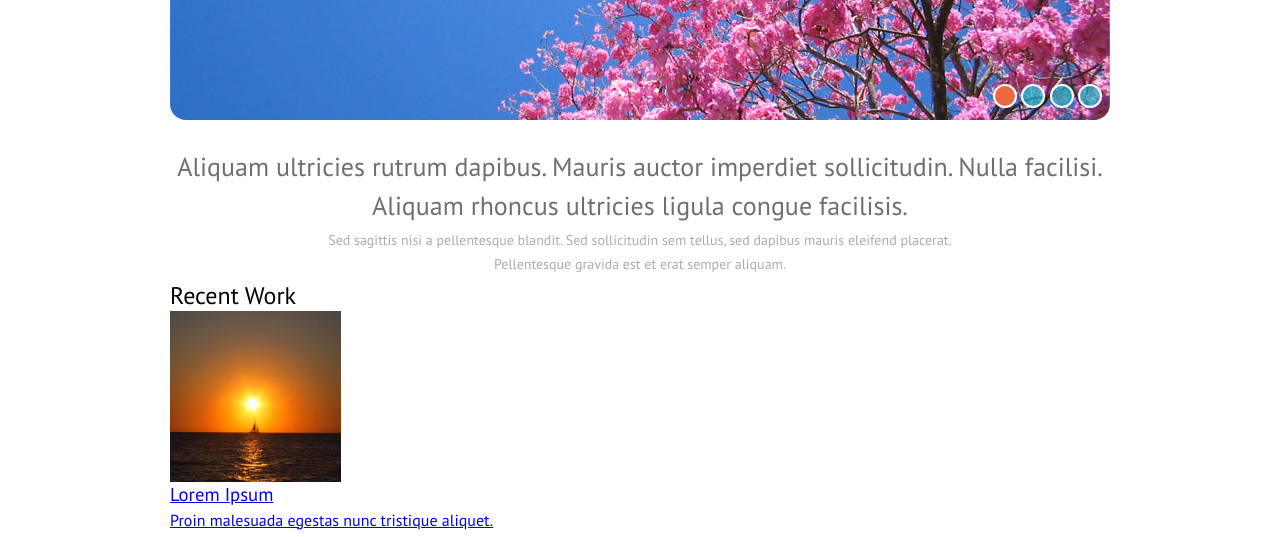
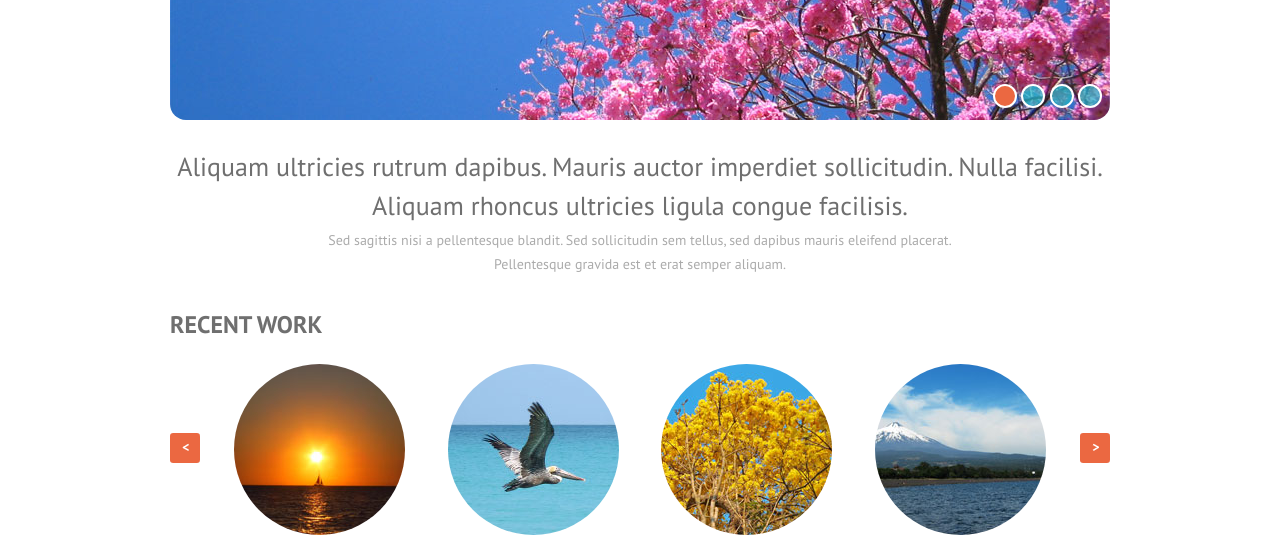
Before and after one commit to learnable-content/Building-a-website, a plain HTML site: page index.html in a window 1280 px wide. Shown: the part 422-959 px from the top of the page. Drawn offline with Linux system fonts and the light colour scheme.

Commit message:
Lesson 4.5 end files

```diff
--- a/css/styles.css
+++ b/css/styles.css
@@ -125,6 +125,18 @@ a:focus {
 
 /* content */
 
+section {
+	margin-bottom: 2em;
+}
+
+section > h2 {
+	text-transform: uppercase;
+	color: #6f6f6f;
+	font-weight: bold;
+	margin-bottom: 1em;
+	font-size: 1.5em; /* 24 / 16 */
+}
+
 	/* features */
 
 	.features {
@@ -210,6 +222,91 @@ a:focus {
 			font-size: 1.857142857142857em; /* 26 / 14 */
 			line-height: 1.5em;
 		}
+
+	/* recent work */
+
+	.work-list {
+		text-align: center;
+	}
+
+	.work-list li {
+		display: inline-block;
+		width: 10.6875em;
+		margin: 0 1.2em;
+		vertical-align: top;
+	}
+
+	.work-list a {
+		display: block;
+		text-decoration: none;
+		position: relative;
+	}
+
+	.work-list img {
+		border-radius: 6em;
+		display: block;
+		margin-bottom: 1em;
+	}
+
+	.work-list h3 {
+		text-transform: uppercase;
+		font-weight: bold;
+		color: #6e6e6e;
+		font-size: 1em;
+	}
+
+	.work-list p {
+		font-style: italic;
+		color: #ababab;
+		font-size: 0.875em;
+		line-height: 1.5em;
+	}
+
+	.work-list li:hover h3 {
+		color: #eb6841;
+	}
+
+	.work-list li:hover a:after {
+		content: " ";
+		background: rgba(235,104,65,0.5) url(../images/icon_view_big.png) no-repeat center center;
+		width: 10.6875em;
+		height: 10.6875em;
+		border-radius: 6em;
+		position: absolute;
+		top: 0;
+		left: 0;
+	}
+
+	.work-list-wrapper {
+		position: relative;
+	}
+
+	.work-list-next, .work-list-previous {
+		position: absolute;
+		top: 4.3em;
+		background: #eb6841 no-repeat center center;
+		display: block;
+		text-decoration: none;
+		width: 1.875em;
+		height: 1.875em; /* 30 / 16 */
+		border-radius: 0.2em;
+	}
+
+	.work-list-next {
+		right: 0;
+		background-image: url(../images/icon_arrow_right_small.png);
+	}
+
+	.work-list-previous {
+		left: 0;
+		background-image: url(../images/icon_arrow_left_small.png);
+	}
+
+	.work-list-next:hover, .work-list-previous:hover {
+		opacity: 0.8;
+	}
+
+
 
 /* footer */
 
--- a/index.html
+++ b/index.html
@@ -120,6 +120,7 @@
 
 			<h2>Recent Work</h2>
 
+			<div class="work-list-wrapper">
 				<ul class="work-list">
 					<li>
 						<a href="#">
@@ -163,8 +164,10 @@
 					</li>
 				</ul>
 
-			<a href="#" class="work-list-previous">Previous</a>
-			<a href="#" class="work-list-next">Next</a>
+				<a href="#" class="work-list-previous hide-text">Previous</a>
+				<a href="#" class="work-list-next hide-text">Next</a>
+
+			</div>
 
 		</section>
 		<section class="latest-posts">
```
Lines whose indentation alone changed are shown as unchanged.
